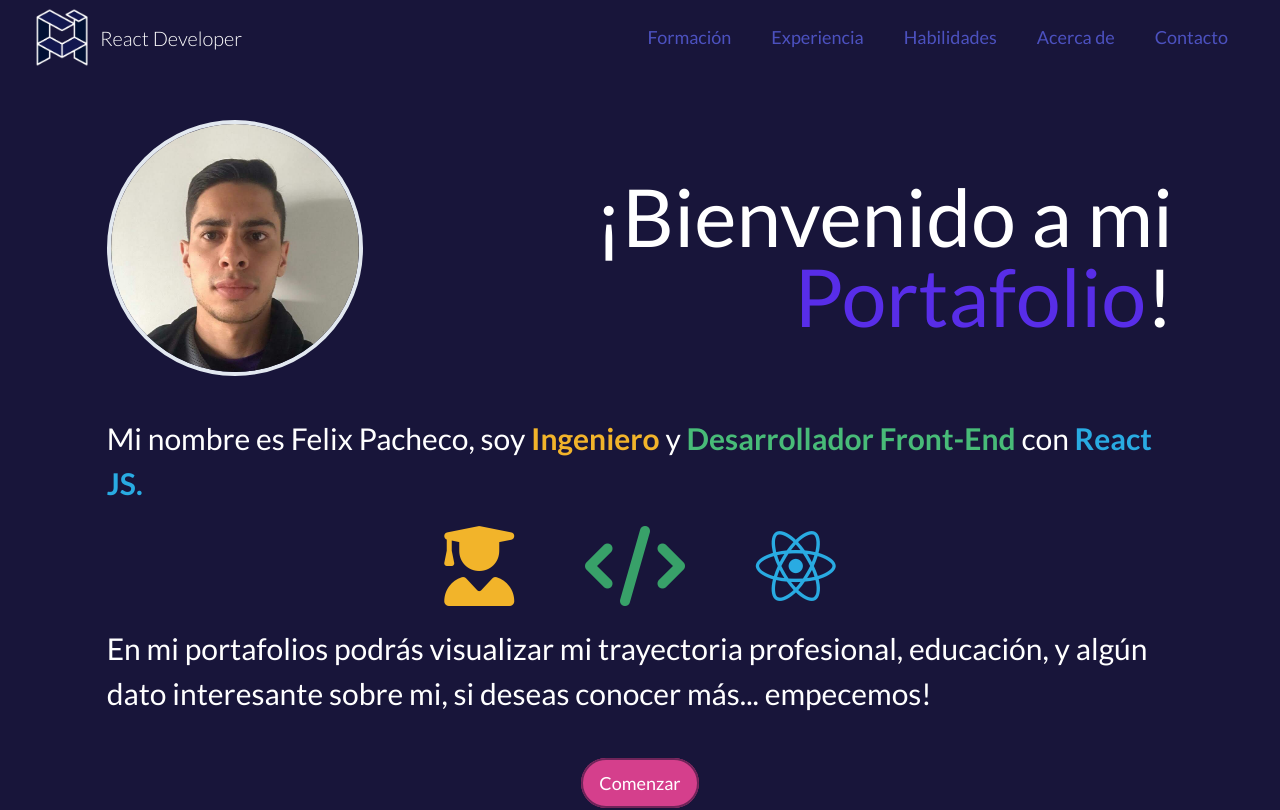
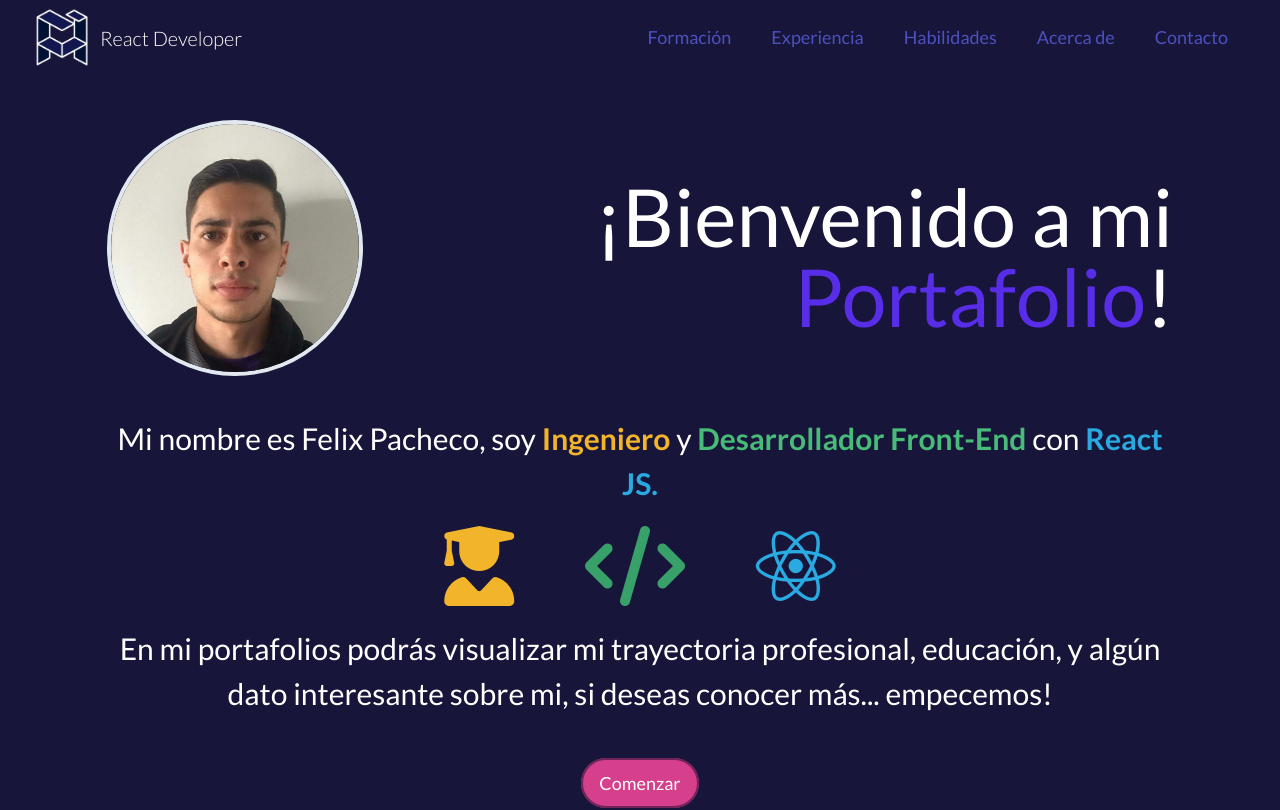
Before and after one commit to Felixmp7/Portafolios, a Next.js app: page / in a window 1280 px wide. Shown: the top 810 px of the page. Built offline with nearby package versions, Linux system fonts and the light colour scheme.

Commit message:
Agrega nuevas transiciones al banner principal

```diff
--- a/components/PrincipalBanner.jsx
+++ b/components/PrincipalBanner.jsx
@@ -1,13 +1,26 @@
-import React from 'react';
+import React, { useEffect, useState } from 'react';
+// import useInView from 'react-cool-inview';
 import { Link as ScrollLink } from 'react-scroll';
 import Logo from './utils/Logo';
+// const { ref, inView } = useInView({ threshold: 0.25, unobserveOnEnter: true });
 
-const PrincipalBanner = () => (
-    <section id="principal-banner" className="relative w-full pt-20 mx-auto tablet:mt-10 containerXl">
+const PrincipalBanner = () => {
+    const [isLoaded, setIsLoaded] = useState(false);
+    const lefToCenterTransition = isLoaded ? 'left toCenter' : 'left';
+    const opacityTransition = isLoaded ? 'opacity-1' : 'opacity-0';
+    const rightToCenterTransition = isLoaded ? 'right toCenter' : 'right';
+    const bottomToCenter = isLoaded ? 'bottom toCenter' : 'bottom';
+
+    useEffect(() => setIsLoaded(true), []);
+
+    return (
+        <section id="principal-banner" className="w-full pt-20 mx-auto transition-all duration-1000 delay-1000 ease tablet:mt-10 containerXl">
             <div className="absolute top-0 left-0 mt-2 ml-2 tablet:hidden">
                 <Logo />
             </div>
-        <div className="flex flex-col items-center justify-between w-5/6 mx-auto laptop:flex-row">
+            <div
+                className={`flex flex-col items-center justify-between w-5/6 mx-auto laptop:flex-row relative ${lefToCenterTransition}`}
+            >
                 <div className="w-64 h-64 overflow-hidden border-4 border-gray-300 rounded-full">
                     <img
                         src="/assets/yo.jpg"
@@ -26,8 +39,8 @@ const PrincipalBanner = () => (
                     !
                 </h1>
             </div>
-        <div className="w-5/6 mx-auto mt-10 text-2xl text-center tablet:text-3xl tablet:text-left">
-            <p>
+            <div className="w-5/6 mx-auto mt-10 text-2xl text-center tablet:text-3xl">
+                <p className={`relative ${rightToCenterTransition}`}>
                     Mi nombre es Felix Pacheco, soy
                     {' '}
                     <span className="font-semibold text-custom-yellow">
@@ -43,15 +56,17 @@ const PrincipalBanner = () => (
                     con
                     <span className="font-semibold text-react"> React JS.</span>
                 </p>
-            <div className="flex mx-auto my-5 tablet:w-1/2 text-7xl tablet:text-10xl justify-evenly">
+                <div
+                    className={`transition-all duration-6000 ease-out relative flex mx-auto my-5 tablet:w-1/2 text-7xl tablet:text-10xl justify-evenly ${opacityTransition}`}
+                >
                     <i aria-hidden className="fas fa-user-graduate text-custom-yellow" />
                     <i aria-hidden className="text-green-600 fas fa-code" />
                     <i aria-hidden className="fab fa-react text-react" />
                 </div>
-            <p>
+                <p className={`relative ${bottomToCenter}`}>
                     En mi portafolios podrás visualizar mi trayectoria profesional, educación, y algún dato interesante sobre mi, si deseas conocer más... empecemos!
                 </p>
-            <div className="flex flex-col items-center w-32 mx-auto mt-10">
+                <div className={`flex flex-col items-center w-32 mx-auto mt-10 transition duration-3000 ease-in-out ${opacityTransition}`}>
                     <ScrollLink activeClass="active" to="training" spy smooth duration={800}>
                         <span className="button pink">
                             Comenzar
@@ -62,5 +77,6 @@ const PrincipalBanner = () => (
             </div>
         </section>
     );
+};
 
 export default PrincipalBanner;
--- a/tailwind.css
+++ b/tailwind.css
@@ -23,6 +23,35 @@ body {
   .scrolled.certificate {
     top: 0px;
     transition: all ease .7s;
+  }
+
+  .left {
+    transition: all ease-out 1.5s;
+    left: -100vw;
+  }
+  .left.toCenter {
+    transition: all ease-out 1.5s;
+    left: 0;
+  }
+
+  .right {
+    transition: all ease-out 1.5s;
+    right: -100vw;
+  }
+  .right.toCenter {
+    transition: all ease-out 1.5s;
+    right: 0;
+  }
+
+  .bottom {
+    opacity: 0;
+    transition: all ease-out 1.5s;
+    bottom: -200px;
+  }
+  .bottom.toCenter {
+    opacity: 1;
+    transition: all ease-out 1.5s;
+    bottom: 0;
   }
 
   .navbarItem {
```
Lines whose indentation alone changed are shown as unchanged.
